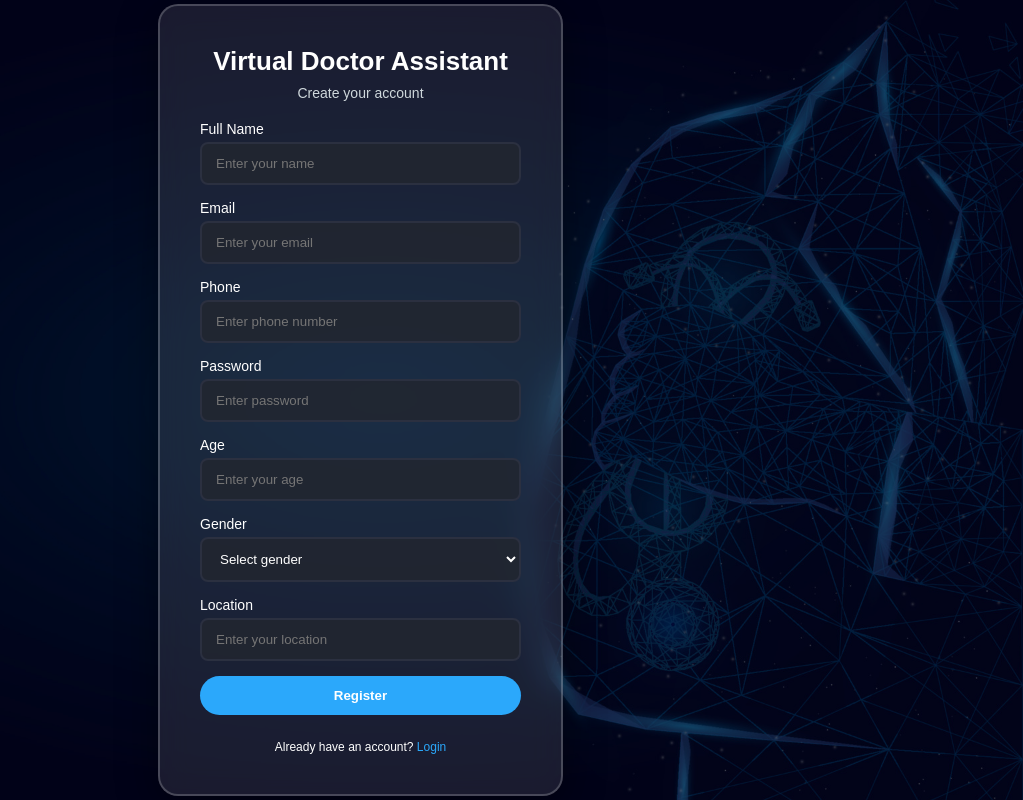
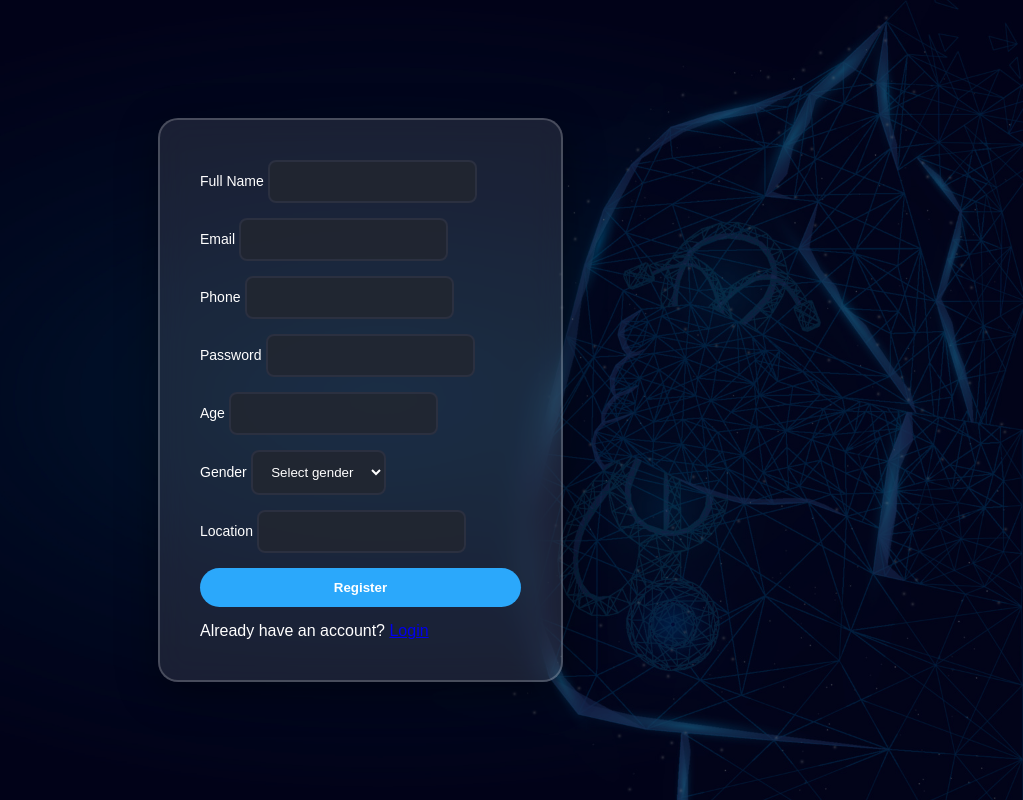
Before and after one commit to athishbepu/Team_coderush1.0, a Flask app: page /register in a window 1280 px wide. Shown: the whole page, without its empty margins (257-1280 px from the left). Run offline with Flask 3, Linux system fonts and the light colour scheme; some libraries are stand-ins or nearby versions.

Commit message:
Refactor registration and login forms for improved structure and functionality; use form.get() for safer data retrieval and hash passwords before storing.

```diff
--- a/app.py
+++ b/app.py
@@ -19,21 +19,25 @@ def home():
 @app.route('/register', methods=['GET', 'POST'])
 def register():
     if request.method == 'POST':
-        name = request.form['name']
-        email = request.form['email']
-        phone = request.form['phone']
-        password = bcrypt.generate_password_hash(request.form['password']).decode('utf-8')
-        age = request.form['age']
-        gender = request.form['gender']
-        location = request.form['location']
+        name = request.form.get('name')
+        email = request.form.get('email')
+        phone = request.form.get('phone')
+        password = request.form.get('password')
+        age = request.form.get('age')
+        gender = request.form.get('gender')
+        location = request.form.get('location')
+
+        # Hash password
+        hashed_pw = bcrypt.generate_password_hash(password).decode('utf-8')
 
         cursor = mysql.connection.cursor()
         cursor.execute("""
             INSERT INTO users (name, email, phone, password, age, gender, location)
-            VALUES (%s,%s,%s,%s,%s,%s,%s)
-        """, (name, email, phone, password, age, gender, location))
+            VALUES (%s, %s, %s, %s, %s, %s, %s)
+        """, (name, email, phone, hashed_pw, age, gender, location))
         mysql.connection.commit()
-        flash("Registration successful! Please login.", "success")
+
+        flash('Registration successful! Please log in.', 'success')
         return redirect(url_for('login'))
     return render_template('register.html')
 
--- a/templates/register.html
+++ b/templates/register.html
@@ -10,47 +10,43 @@
     <main>
       <div class="bg"></div>
       <div class="register-container">
-        <div class="top">
-          <h1>Virtual Doctor Assistant</h1>
-          <p class="tagline">Create your account</p>
-        </div>
-        <form id="registerForm">
-          <div class="reg1">
+        <form id="registerForm" method="POST" action="{{ url_for('register') }}">
+          <div>
             <label for="name">Full Name</label>
-            <input type="text" id="name" placeholder="Enter your name" required />
+            <input type="text" id="name" name="name" required />
           </div>
-          <div class="reg1">
+          <div>
             <label for="email">Email</label>
-            <input type="email" id="email" placeholder="Enter your email" required />
+            <input type="email" id="email" name="email" required />
           </div>
-          <div class="reg1">
+          <div>
             <label for="phone">Phone</label>
-            <input type="tel" id="phone" placeholder="Enter phone number" required />
+            <input type="tel" id="phone" name="phone" required />
           </div>
-          <div class="reg1">
+          <div>
             <label for="password">Password</label>
-            <input type="password" id="password" placeholder="Enter password" required />
+            <input type="password" id="password" name="password" required />
           </div>
-          <div class="reg1">
+          <div>
             <label for="age">Age</label>
-            <input type="number" id="age" placeholder="Enter your age" required />
+            <input type="number" id="age" name="age" required />
           </div>
-          <div class="reg1">
+          <div>
             <label for="gender">Gender</label>
-            <select id="gender" required>
+            <select id="gender" name="gender" required>
               <option value="" disabled selected>Select gender</option>
               <option value="male">Male</option>
               <option value="female">Female</option>
               <option value="other">Other</option>
             </select>
           </div>
-          <div class="reg1">
+          <div>
             <label for="location">Location</label>
-            <input type="text" id="location" placeholder="Enter your location" required />
+            <input type="text" id="location" name="location" required />
           </div>
           <button type="submit">Register</button>
-          <p class="login-text">
-            Already have an account? <a href="login.html">Login</a>
+          <p>
+            Already have an account? <a href="{{ url_for('login') }}">Login</a>
           </p>
         </form>
       </div>
```
Also changed, not shown: templates/login.html (+10 -1 lines).
